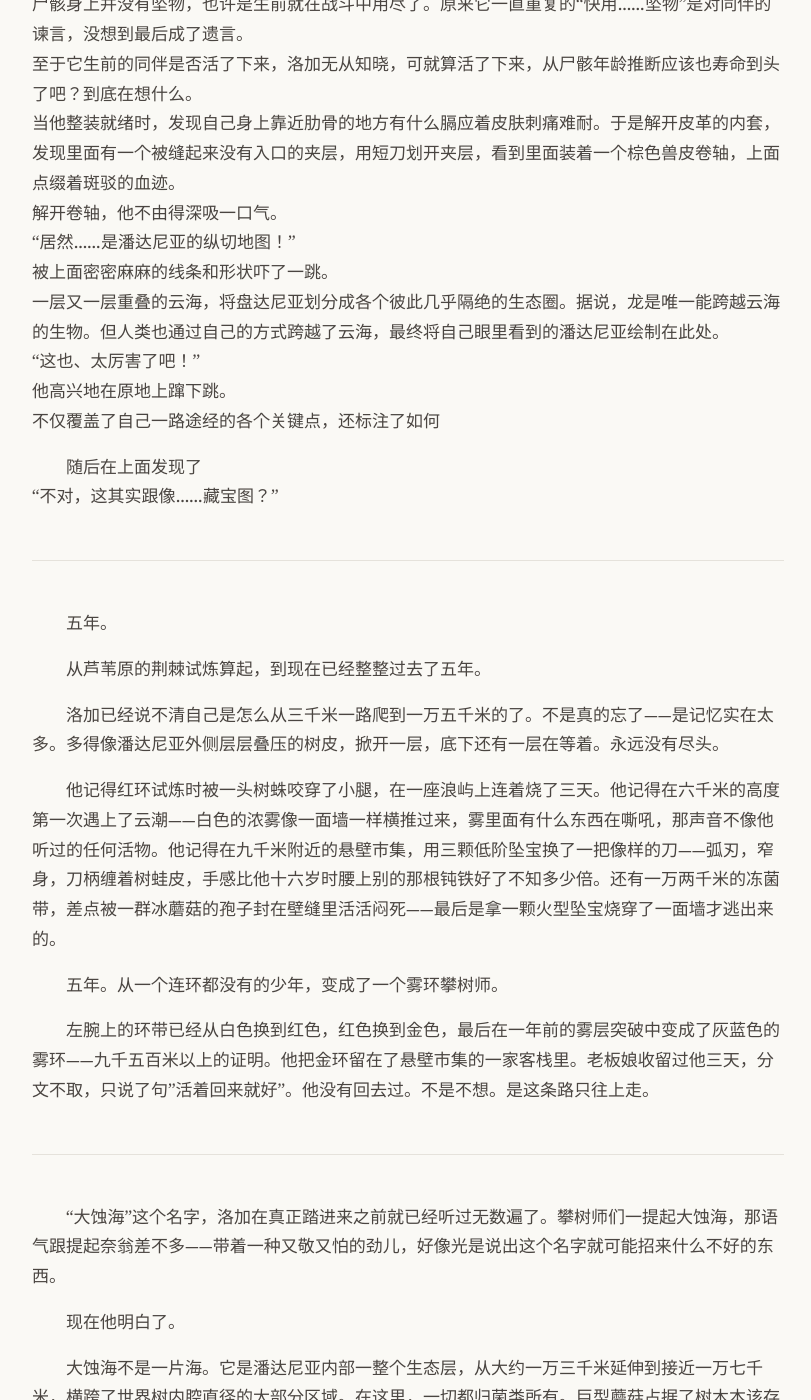
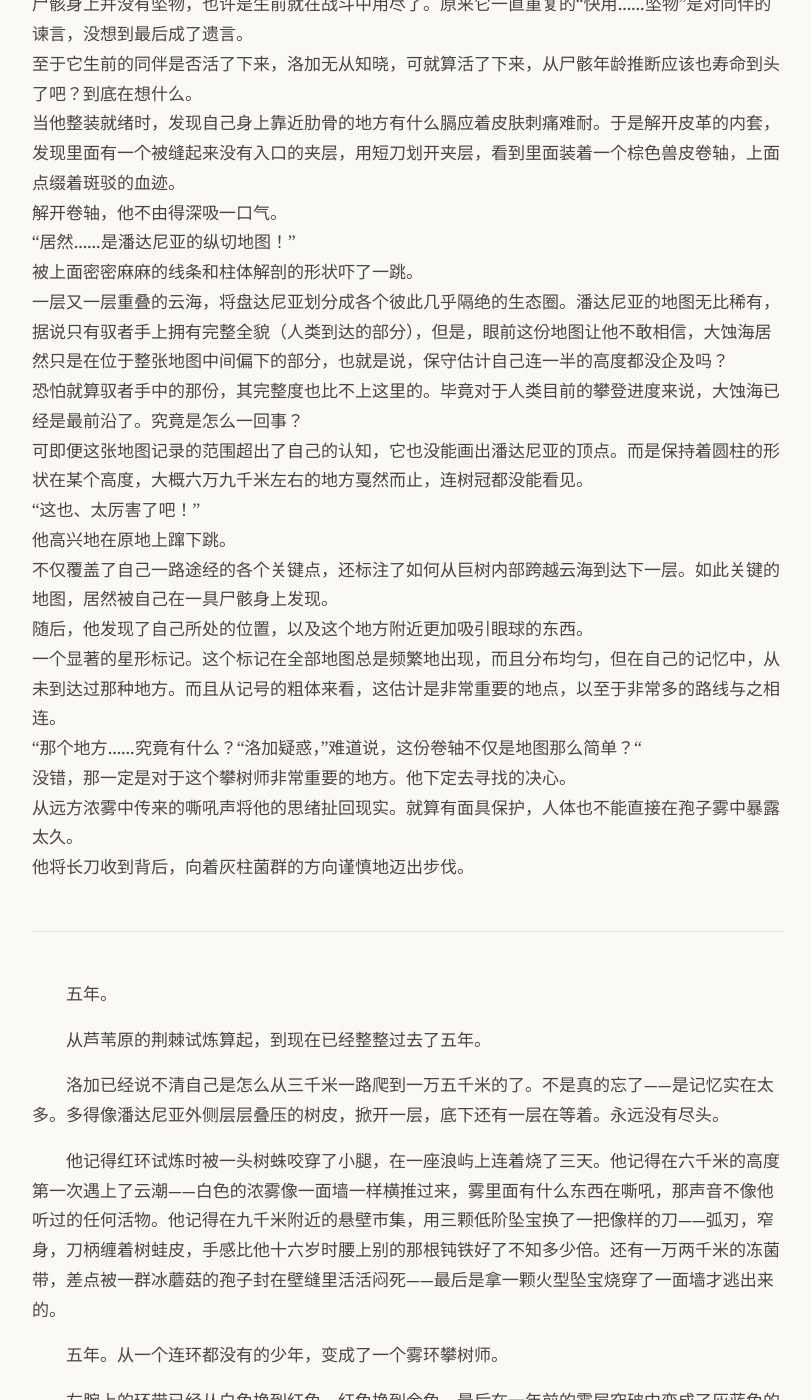
Before and after one commit to yihenc/yihenc.github.io, a Jekyll site: the page built from _posts/2026-02-16-大蚀海.md, in a window 1280 px wide and 1400 px high, scrolled down 3065 px. Shown: the whole window, without its empty margins (232-1043 px from the left). Built offline with Jekyll 4.4.1, drawn with Linux system fonts in a browser that asks for light colours; nearby versions of some CDN libraries.

Commit message:
Update: 大蚀海

```diff
--- a/_posts/2026-02-16-大蚀海.md
+++ b/_posts/2026-02-16-大蚀海.md
@@ -71,20 +71,26 @@ date: 2026-02-16 00:00 +0000
 当他整装就绪时，发现自己身上靠近肋骨的地方有什么膈应着皮肤刺痛难耐。于是解开皮革的内套，发现里面有一个被缝起来没有入口的夹层，用短刀划开夹层，看到里面装着一个棕色兽皮卷轴，上面点缀着斑驳的血迹。
 解开卷轴，他不由得深吸一口气。
 “居然……是潘达尼亚的纵切地图！”
-被上面密密麻麻的线条和形状吓了一跳。
-一层又一层重叠的云海，将盘达尼亚划分成各个彼此几乎隔绝的生态圈。据说，龙是唯一能跨越云海的生物。但人类也通过自己的方式跨越了云海，最终将自己眼里看到的潘达尼亚绘制在此处。
+被上面密密麻麻的线条和柱体解剖的形状吓了一跳。
+一层又一层重叠的云海，将盘达尼亚划分成各个彼此几乎隔绝的生态圈。潘达尼亚的地图无比稀有，据说只有驭者手上拥有完整全貌（人类到达的部分），但是，眼前这份地图让他不敢相信，大蚀海居然只是在位于整张地图中间偏下的部分，也就是说，保守估计自己连一半的高度都没企及吗？
+恐怕就算驭者手中的那份，其完整度也比不上这里的。毕竟对于人类目前的攀登进度来说，大蚀海已经是最前沿了。究竟是怎么一回事？
+可即便这张地图记录的范围超出了自己的认知，它也没能画出潘达尼亚的顶点。而是保持着圆柱的形状在某个高度，大概六万九千米左右的地方戛然而止，连树冠都没能看见。
 “这也、太厉害了吧！”
 他高兴地在原地上蹿下跳。
-不仅覆盖了自己一路途经的各个关键点，还标注了如何
+不仅覆盖了自己一路途经的各个关键点，还标注了如何从巨树内部跨越云海到达下一层。如此关键的地图，居然被自己在一具尸骸身上发现。
+随后，他发现了自己所处的位置，以及这个地方附近更加吸引眼球的东西。
+一个显著的星形标记。这个标记在全部地图总是频繁地出现，而且分布均匀，但在自己的记忆中，从未到达过那种地方。而且从记号的粗体来看，这估计是非常重要的地点，以至于非常多的路线与之相连。
+“那个地方……究竟有什么？“洛加疑惑，”难道说，这份卷轴不仅是地图那么简单？“
+没错，那一定是对于这个攀树师非常重要的地方。他下定去寻找的决心。
+从远方浓雾中传来的嘶吼声将他的思绪扯回现实。就算有面具保护，人体也不能直接在孢子雾中暴露太久。
+他将长刀收到背后，向着灰柱菌群的方向谨慎地迈出步伐。
 
-随后在上面发现了
-“不对，这其实跟像……藏宝图？”
+---
 
 
 
 
 
----
 五年。
 
 从芦苇原的荆棘试炼算起，到现在已经整整过去了五年。
```
